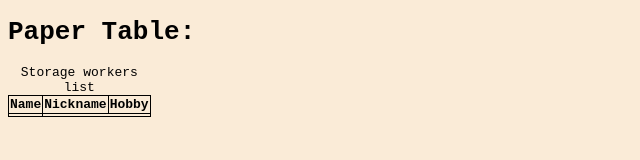
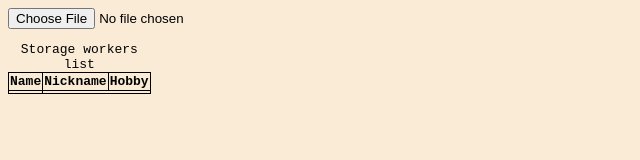
Before and after one commit to gd0minykas/Paper-Storage, a plain HTML site: page index.html in a window 1280 px wide. Shown: the whole page, without its empty margins (0-640 px from the left). Drawn offline with Linux system fonts and the light colour scheme.

Commit message:
testing FileReader

```diff
--- a/index.html
+++ b/index.html
@@ -4,13 +4,13 @@
     <meta charset="UTF-8" />
     <meta name="viewport" content="width=device-width, initial-scale=1.0" />
     <link rel="stylesheet" href="styles.css" />
-    <title>Paper Table</title>
+    <title>Paper Storage</title>
   </head>
   <body>
     <div class="appContainer">
-      <div class="header">
-        <h1>Paper Table:</h1>
-      </div>
+      <input type="file" onchange="loadSource()" />
+      <br />
+      <p class="content"></p>
       <div class="container">
         <table>
           <tr>
--- a/main.js
+++ b/main.js
@@ -0,0 +1,13 @@
+function loadSource() {
+  const reader = new FileReader();
+  const content = document.querySelector(".content");
+  const [file] = document.querySelector("input[type=file]").files;
+
+  reader.addEventListener("load", () => {
+    content.innerText = reader.result;
+  });
+
+  if (file) {
+    reader.readAsText(file);
+  }
+}
```
Also changed, not shown: source.txt (added).
